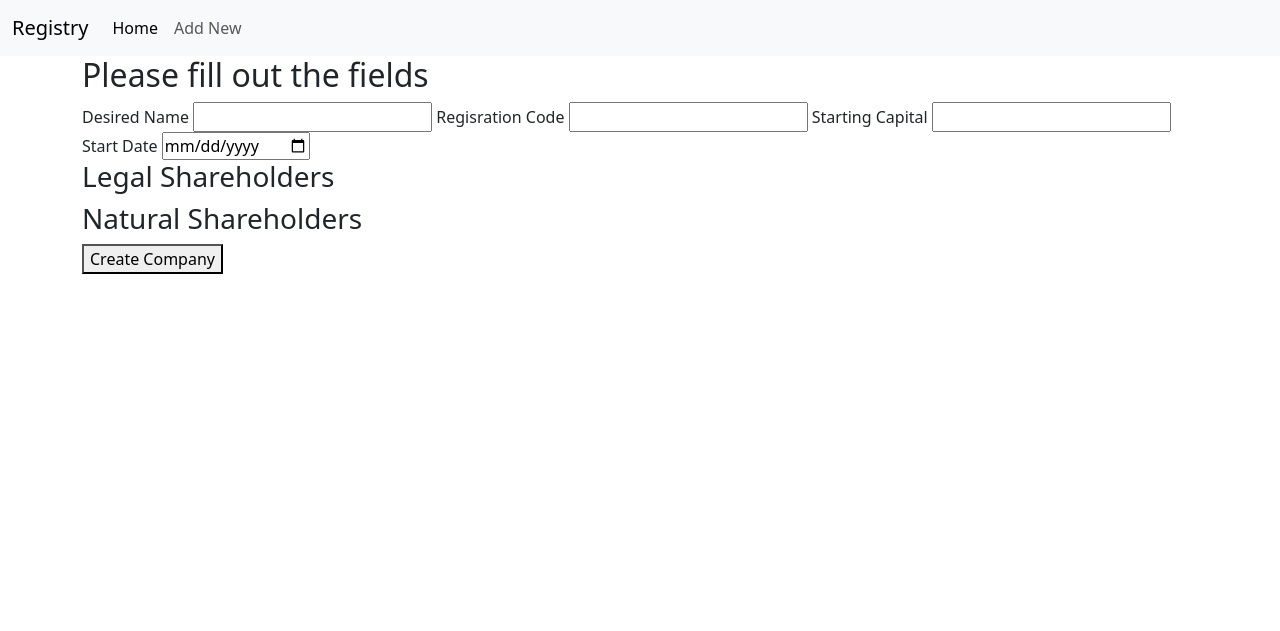
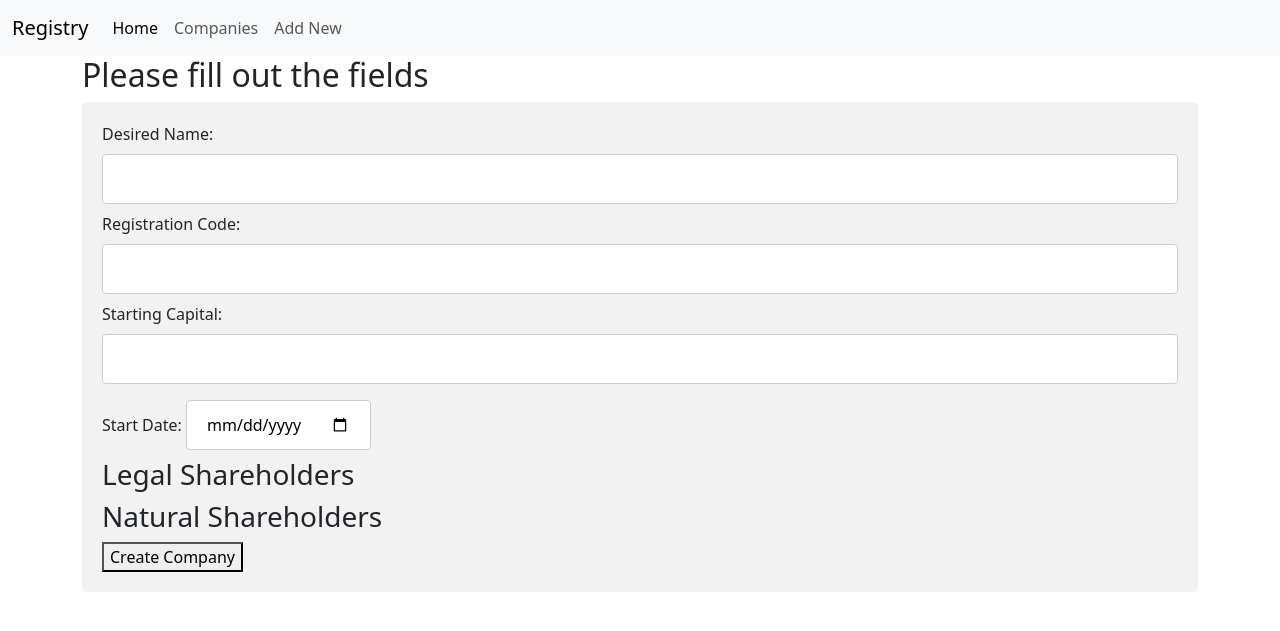
Before and after one commit to iliketurtles83/docker-flask-postgres, a Flask app: page /new_company in a window 1280 px wide. Shown: the top 631 px of the page. Run offline with Flask 2, Linux system fonts and the light colour scheme; some libraries are stand-ins or nearby versions.

Commit message:
base template, separate companies page, form wip

```diff
--- a/web/forms.py
+++ b/web/forms.py
@@ -1,15 +1,24 @@
 from flask_wtf import FlaskForm
-from wtforms import StringField, DateField, DecimalField, FieldList, FormField
+from wtforms import StringField, DateField, DecimalField, FieldList, FormField, BooleanField
 from wtforms.validators import DataRequired
 
-class ShareholderForm(FlaskForm):
+class LegalShareholderForm(FlaskForm):
     name = StringField('Name', validators=[DataRequired()])
-    # Add any other fields needed for legal or natural shareholders
+    reg_code = StringField('Registration Code', validators=[DataRequired()])
+    founder = BooleanField('Founder')
+    shares = DecimalField('Shares', validators=[DataRequired()])
+
+class NaturalShareholderForm(FlaskForm):
+    first_name = StringField('Name', validators=[DataRequired()])
+    last_name = StringField('Last Name', validators=[DataRequired()])
+    social_insurance_number = StringField('Social Insurance Number', validators=[DataRequired()])
+    founder = BooleanField('Founder')
+    shares = DecimalField('Shares', validators=[DataRequired()])
 
 class CompanyForm(FlaskForm):
-    name = StringField('Desired Name', validators=[DataRequired()])
-    reg_code = StringField('Regisration Code', validators=[DataRequired()])
-    start_date = DateField('Start Date', validators=[DataRequired()])
-    start_capital = DecimalField('Starting Capital', validators=[DataRequired()])
-    legal_shareholders = FieldList(FormField(ShareholderForm))
-    natural_shareholders = FieldList(FormField(ShareholderForm))
+    name = StringField('Desired Name:', validators=[DataRequired()])
+    reg_code = StringField('Registration Code:', validators=[DataRequired()])
+    start_date = DateField('Start Date:', validators=[DataRequired()])
+    start_capital = DecimalField('Starting Capital:', validators=[DataRequired()])
+    legal_shareholders = FieldList(FormField(LegalShareholderForm))
+    natural_shareholders = FieldList(FormField(NaturalShareholderForm))
--- a/web/routes.py
+++ b/web/routes.py
@@ -8,8 +8,7 @@ main_bp = Blueprint('main', __name__)
 
 @main_bp.route('/')
 def hello():
-    companies = Company.query.all()
-    return render_template('index.html', companies=companies), 200
+    return render_template('index.html'), 200
 
 @main_bp.route('/company/<int:id>', methods=['GET'])
 def get_company(id):
@@ -24,10 +23,10 @@ def get_company(id):
         company.natural_shareholders = natural_shareholders
     return render_template('details.html', company=company), 200
 
-# @main_bp.route('/company/list', methods=['GET'])
-# def get_companies():
-#     companies = Company.query.all()
-#     return jsonify([company.to_json() for company in companies])
+@main_bp.route('/company/list', methods=['GET'])
+def get_companies():
+    companies = Company.query.all()
+    return render_template('companies.html', companies=companies), 200
 
 @main_bp.route('/new_company', methods=['GET', 'POST'])
 def create_company():
@@ -47,17 +46,27 @@ def create_company():
                 for shareholder_form in form.legal_shareholders:
                     shareholder = LegalShareHolder(
                         name=shareholder_form.name.data,
+                        reg_code=shareholder_form.reg_code.data,
+                        founder=shareholder_form.founder.data,
+                        shares=shareholder_form.shares.data,
                         company_id=company.reg_code
                     )
                     db.session.add(shareholder)
                 for shareholder_form in form.natural_shareholders:
                     shareholder = NaturalShareHolder(
-                        name=shareholder_form.name.data,
+                        first_name=shareholder_form.first_name.data,
+                        last_name=shareholder_form.last_name.data,
+                        social_insurance_number=shareholder_form.social_insurance_number.data,
+                        founder=shareholder_form.founder.data,
+                        shares=shareholder_form.shares.data,
                         company_id=company.reg_code
                     )
                     db.session.add(shareholder)
+
                 db.session.commit()
-                return render_template("new_company.html"), 201
+                return "Company created"
+            else:
+                return "Form is not valid"
 
 @main_bp.route('/company/<int:id>', methods=['PUT'])
 def update_company(id):
--- /dev/null
+++ b/web/static/css/style.css
@@ -0,0 +1,43 @@
+input[type="text"], input[type="number"] {
+    width: 100%;
+    margin: 8px 0;
+    padding: 12px 20px;
+    box-sizing: border-box;
+    border: 1px solid #ccc;
+    display: inline-block;
+    border-radius: 4px;
+}
+
+input[type="date"] {
+    margin: 8px 0;
+    padding: 12px 20px;
+    box-sizing: border-box;
+    border: 1px solid #ccc;
+    display: inline-block;
+    border-radius: 4px;
+}
+
+form {
+    border-radius: 5px;
+    background-color: #f2f2f2;
+    padding: 20px;
+  }
+
+#companylist {
+    font-family: "Trebuchet MS", Arial, Helvetica, sans-serif;
+    border-collapse: collapse;
+    width: 100%;
+}
+
+#companylist td, #companylist th {
+    border: 1px solid #ddd;
+    padding: 8px;
+}
+
+#companylist th {
+    padding-top: 12px;
+    padding-bottom: 12px;
+    text-align: left;
+    background-color: #4CAF50;
+    color: white;
+}
--- /dev/null
+++ b/web/templates/base.html
@@ -0,0 +1,17 @@
+<!DOCTYPE html>
+<html lang="en">
+    <head>
+        <meta charset="utf-8">
+        <meta name="viewport" content="width=device-width, initial-scale=1, shrink-to-fit=no">
+
+        {{ bootstrap.load_css() }}
+        {% block styles %}{% endblock %}
+
+        <title>{% block title %}{% endblock %}</title>
+    </head>
+    <body>
+        {% include 'navbar.html' %}
+
+        {% block content %}{% endblock %}
+    </body>
+</html>
--- a/web/templates/navbar.html
+++ b/web/templates/navbar.html
@@ -10,6 +10,9 @@
                     <a class="nav-link active" aria-current="page" href="{{ url_for('main.hello') }}">Home</a>
                 </li>
                 <li class="nav-item">
+                    <a class="nav-link" href="{{ url_for('main.get_companies') }}">Companies</a>
+                </li>
+                <li class="nav-item">
                     <a class="nav-link" href="{{ url_for('main.create_company') }}">Add New</a>
                 </li>
             </ul>
--- a/web/templates/new_company.html
+++ b/web/templates/new_company.html
@@ -1,22 +1,9 @@
-<!DOCTYPE html>
-<html lang="en">
-    <head>
-        {% block head %}
-        <meta charset="utf-8">
-        <meta name="viewport" content="width=device-width, initial-scale=1, shrink-to-fit=no">
+{% extends "base.html" %}
+
+{% block title %}Home - Company Registry{% endblock %}
 {% block styles %}
-
-            {{ bootstrap.load_css() }}
+    <link rel="stylesheet" href="{{ url_for('static', filename='css/style.css') }}">
 {% endblock %}
-
-        <title>Create New Company - Company Registry</title>
-        {% endblock %}
-    </head>
-
-    {% block navbar %}
-        {% include 'navbar.html' %}
-    {% endblock %}
-
     <body>
         {% block content %}
         <div class="container">
```
Also changed, not shown: web/templates/companies.html (added, +31 -0 lines), web/templates/details.html (+4 -19 lines), web/templates/index.html (+5 -35 lines). Lines whose indentation alone changed are shown as unchanged.
